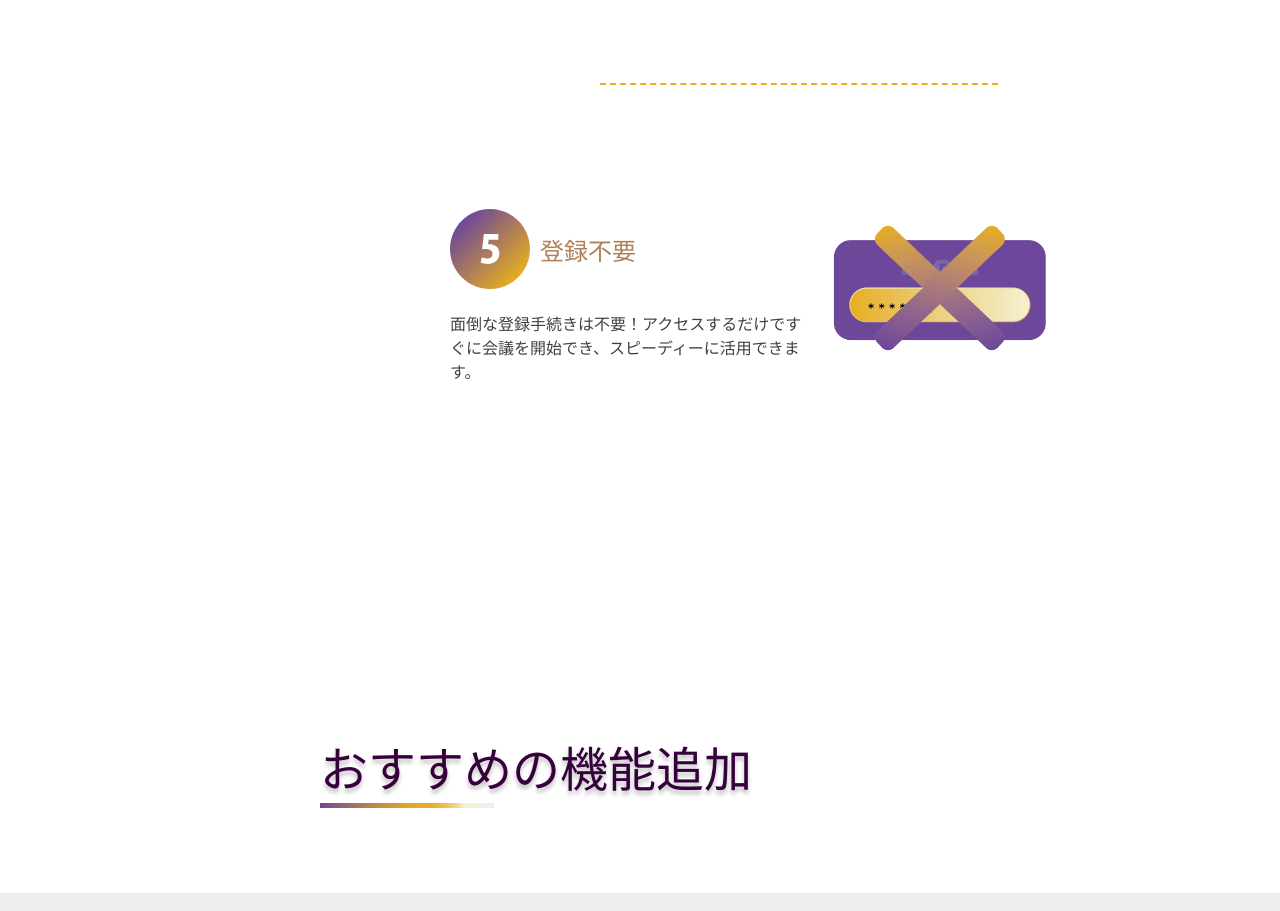
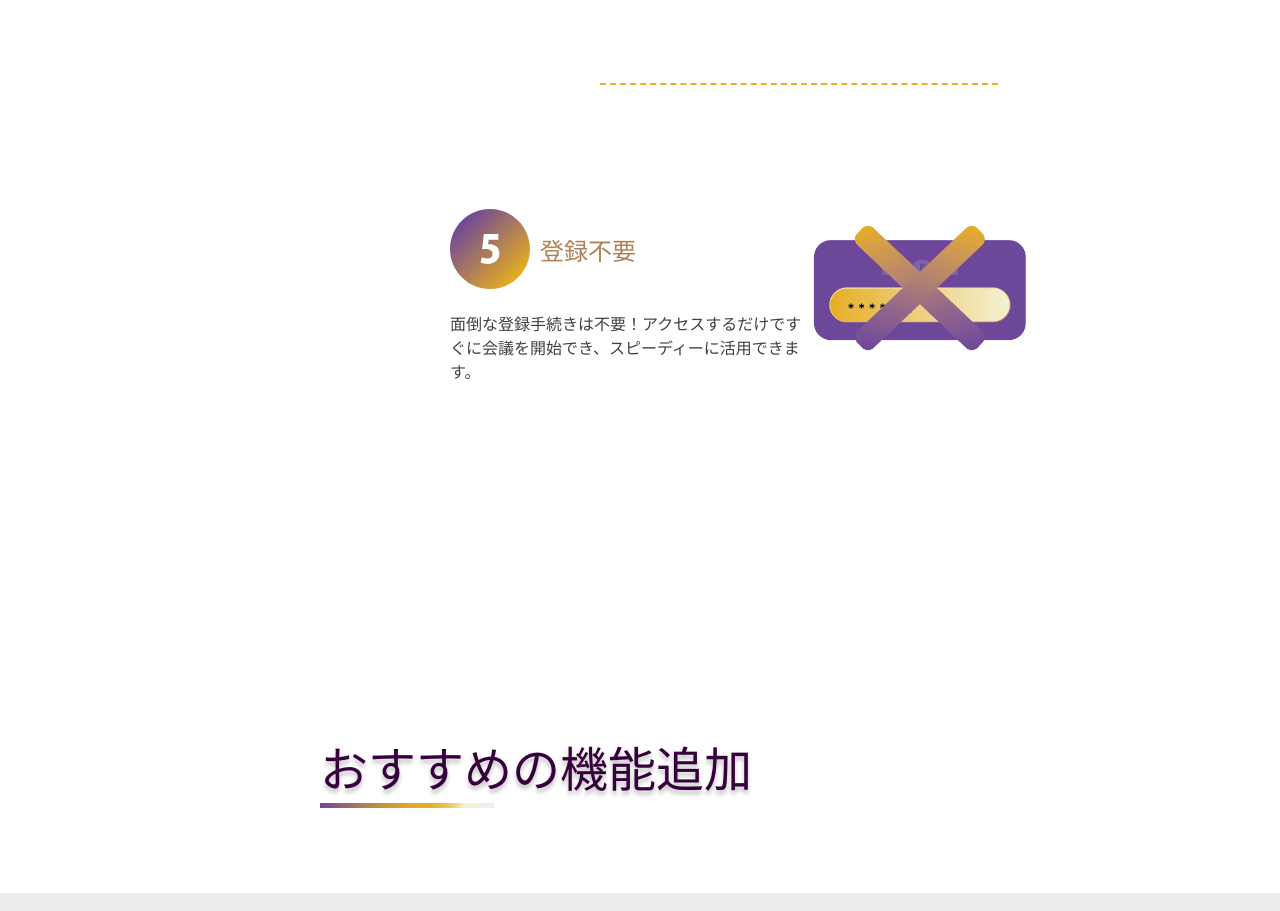
Before and after one commit to Ria923/Zion-Meet, a React (Vite) app: page / in a window 1280 px wide. Shown: the part 3757-4668 px from the top of the page. Built offline with nearby package versions, Linux system fonts and the light colour scheme.

Commit message:
Updated file for Mac

```diff
--- a/src/sections/features/Features.module.css
+++ b/src/sections/features/Features.module.css
@@ -167,7 +167,7 @@
 }
 .feature5 .featureImage {
   position: relative;
-  right: 130px;
+  right: 150px;
 }
 
 /* 响应式设计：手机端 */
```
